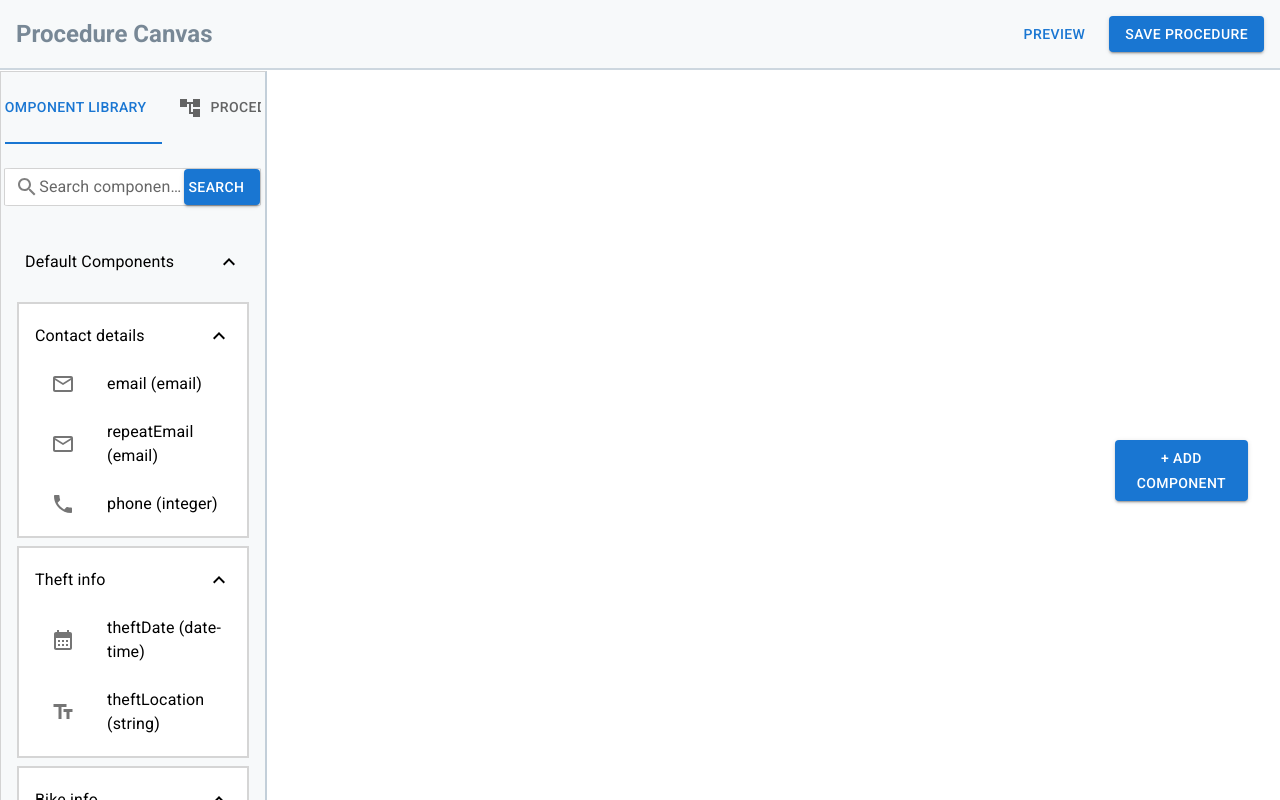
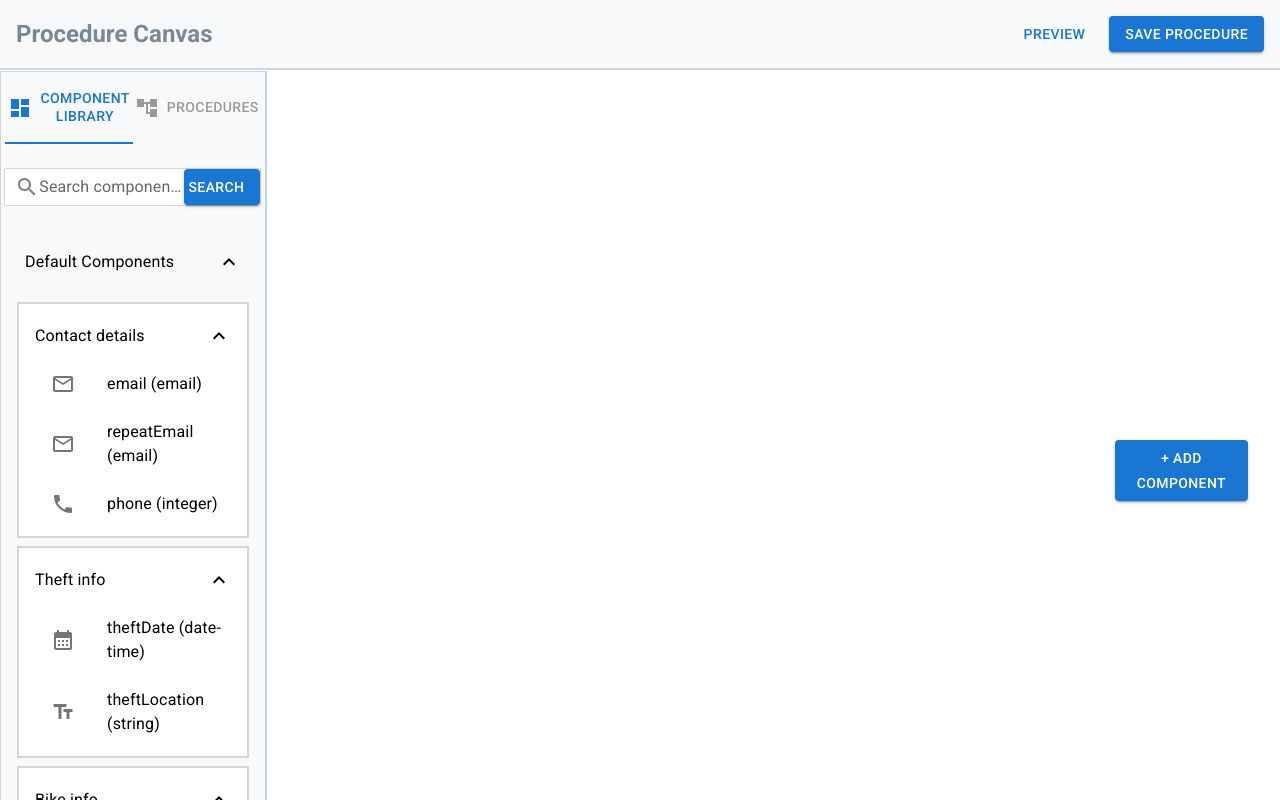
Before and after one commit to osoc22/project-digital-wallet, a React (Create React App) app: page /canvas in a window 1280 px wide. Shown: the top 800 px of the page. Built offline with nearby package versions, Linux system fonts and the light colour scheme.

Commit message:
Update canvas tabs layout

```diff
--- a/src/components/CanvasTabs.tsx
+++ b/src/components/CanvasTabs.tsx
@@ -14,7 +14,7 @@ export default function CenteredTabs() {
 
   return (
     <Box sx={{ width: "100%" }}>
-      <Tabs value={value} onChange={handleChange} centered>
+    <Tabs value={value} onChange={handleChange} centered variant="fullWidth">
         <Tab
           icon={<DashboardIcon />}
           iconPosition="start"
@@ -24,6 +24,7 @@ export default function CenteredTabs() {
           icon={<AccountTreeIcon />}
           iconPosition="start"
           label="Procedures"
+          disabled
         />
       </Tabs>
     </Box>
```
